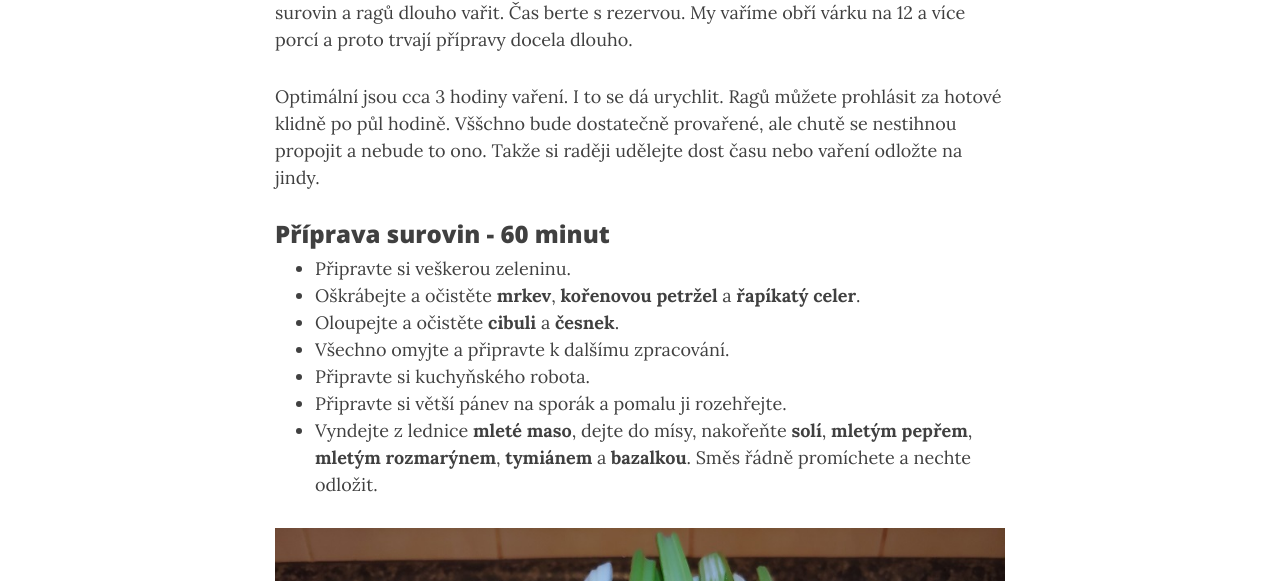
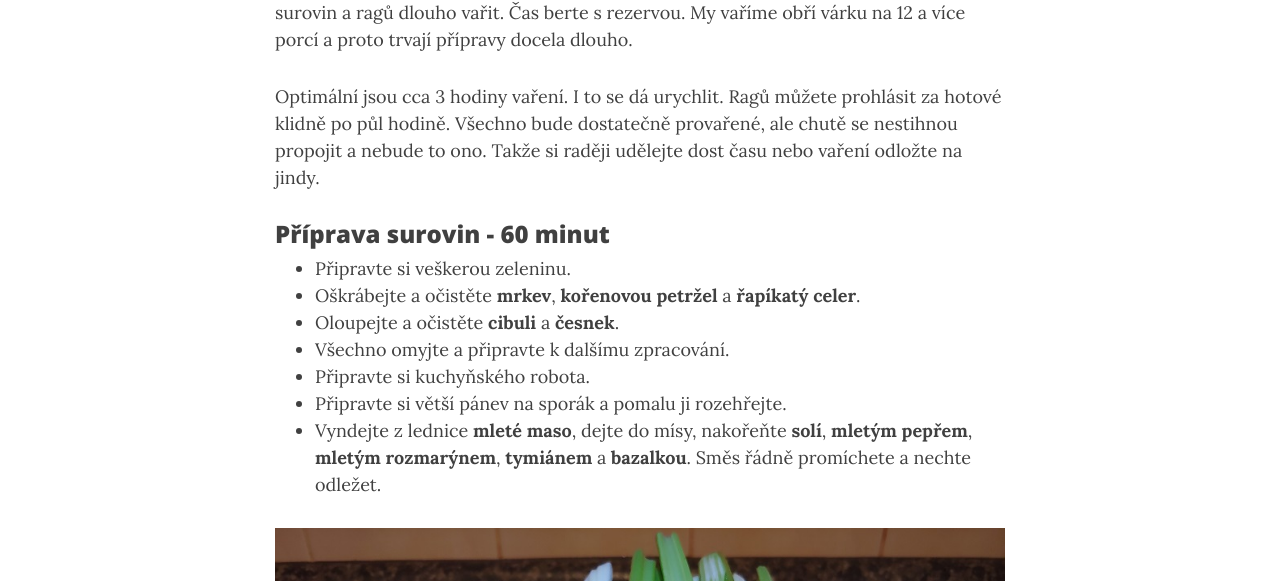
Before and after one commit to Chaoticum/fractal-food-blog, a Jekyll site: the page built from _posts/2020-08-17-bolonske-ragu.md, in a window 1280 px wide and 1400 px high, scrolled down 1200 px. Shown: the part 175-756 px from the top of the window. Built offline with Jekyll 4.4.1, drawn with Linux system fonts in a browser that asks for light colours; nearby versions of some CDN libraries; some of the changed text lies outside the part shown.

Commit message:
Update 2020-08-17-bolonske-ragu.md

```diff
--- a/_posts/2020-08-17-bolonske-ragu.md
+++ b/_posts/2020-08-17-bolonske-ragu.md
@@ -37,7 +37,7 @@ Tradičně se používají spíše tagliatelle nebo fettuccine. Osobně preferuj
 
 Pokud chcete mít na oběd opravdu dobrou boloňskou, tak budete muset začít vařit kolem 7 hodiny ráno nebo ideálně začít o den dříve. Je potřeba zpracovat hodně surovin a ragů dlouho vařit. Čas berte s rezervou. My vaříme obří várku na 12 a více porcí a proto trvají přípravy docela dlouho.
 
-Optimální jsou cca 3 hodiny vaření. I to se dá urychlit. Ragů můžete prohlásit za hotové klidně po půl hodině. Vššchno bude dostatečně provařené, ale chutě se nestihnou propojit a nebude to ono. Takže si raději udělejte dost času nebo vaření odložte na jindy.
+Optimální jsou cca 3 hodiny vaření. I to se dá urychlit. Ragů můžete prohlásit za hotové klidně po půl hodině. Všechno bude dostatečně provařené, ale chutě se nestihnou propojit a nebude to ono. Takže si raději udělejte dost času nebo vaření odložte na jindy.
 
 ### Příprava surovin - 60 minut
 
@@ -47,7 +47,7 @@ Optimální jsou cca 3 hodiny vaření. I to se dá urychlit. Ragů můžete pro
 * Všechno omyjte a připravte k dalšímu zpracování.
 * Připravte si kuchyňského robota.
 * Připravte si větší pánev na sporák a pomalu ji rozehřejte.
-* Vyndejte z lednice **mleté maso**, dejte do mísy, nakořeňte **solí**, **mletým pepřem**, **mletým rozmarýnem**, **tymiánem** a **bazalkou**. Směs řádně promíchete a nechte odložit.
+* Vyndejte z lednice **mleté maso**, dejte do mísy, nakořeňte **solí**, **mletým pepřem**, **mletým rozmarýnem**, **tymiánem** a **bazalkou**. Směs řádně promíchete a nechte odležet.
 
 ![Příprava](../assets/post-img/2020-08-17-bolonske-ragu/priprava.jpg "Příprava")
 
@@ -70,7 +70,7 @@ Optimální jsou cca 3 hodiny vaření. I to se dá urychlit. Ragů můžete pro
 
 * Směs zeleniny a masa zalijte **pasírovanými rajčaty**, dle potřeby přidejte vodu. Směs by měla být kompletně ponořená v tekutině, ale neměla by plavat.
 * Občas promíchtejte a průběžně ochutnávejte a dochucujte **solí**, **mletým pepřem**, **mletým rozmarýnem**, **tymiánem** a **bazalkou**.
-* Dochucujte opatrně a nechejte koření čas, aby se do jídla zapracovalo. Ani jedna z bylinka, by neměla extrémně vynikat na úkor ostatních. A opatrně i se solí. Možná to tak nemusí ze začátku působit, ale boloňskou lze přesolit velice jednoduše.
+* Dochucujte opatrně a nechejte koření čas, aby se do jídla zapracovalo. Ani jedna bylinka by neměla extrémně vynikat na úkor ostatních. A opatrně i se solí. Možná to tak nemusí ze začátku působit, ale boloňskou lze přesolit velice jednoduše.
 * Nezapomeňte, že i těstoviny budete vařit v osolené vodě. A jídlo budete při servírování sypat parmazánem, který je také hodně slaný.
 
 ![kniha](../assets/post-img/2020-08-17-bolonske-ragu/hotova-smes.jpg)
```
Also changed, not shown: other parts of _posts/2020-08-17-bolonske-ragu.md (+3 -3 lines).
